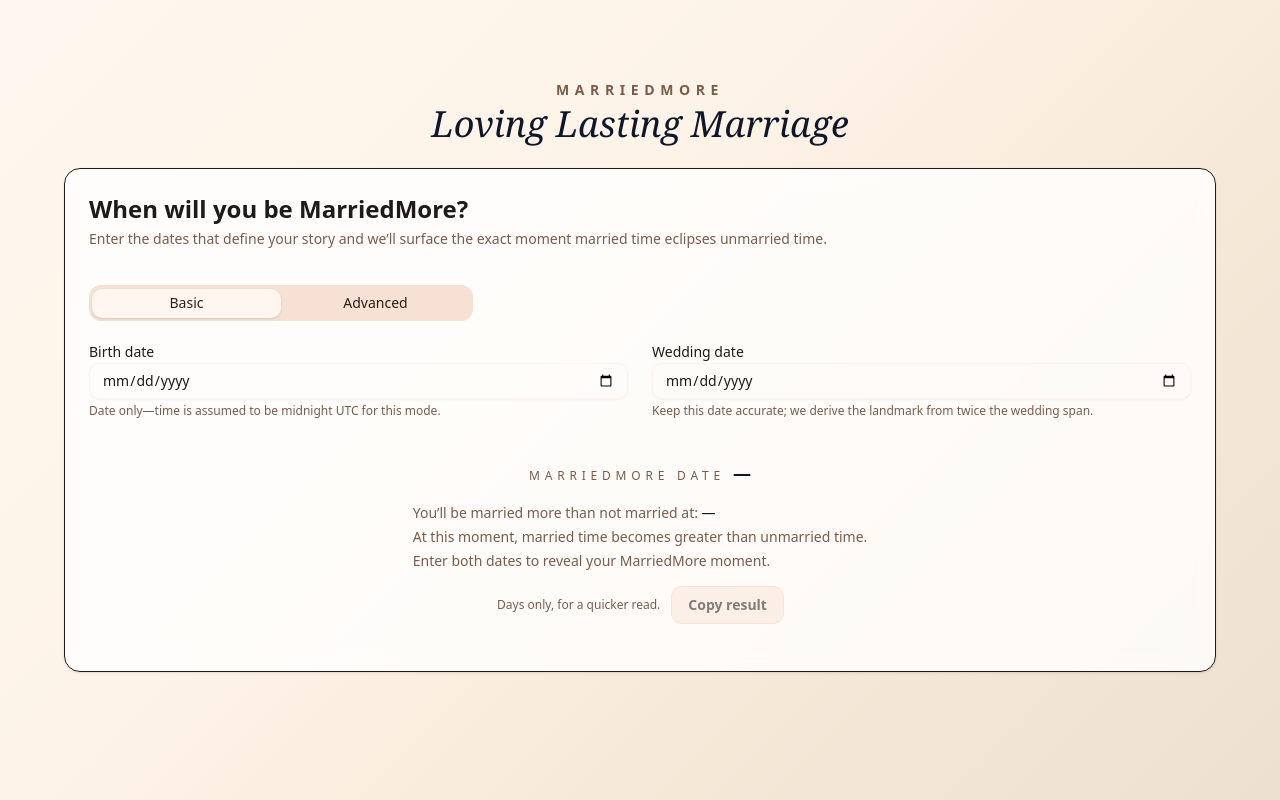
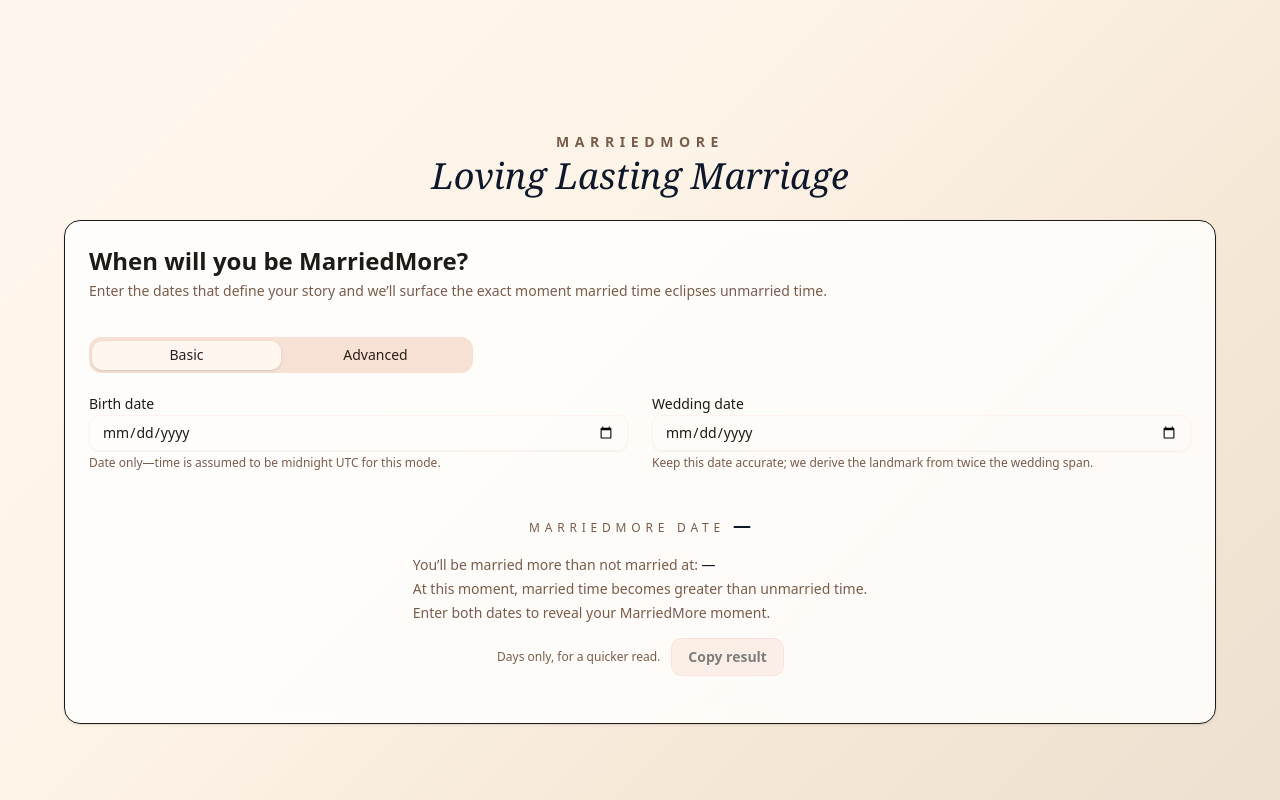
Before and after one commit to Veltrex1/MM-Calculator, a Next.js app: page / in a window 1280 px wide. Built offline with nearby package versions, Linux system fonts and the light colour scheme.

Commit message:
Update MM calculator

```diff
--- a/app/page.tsx
+++ b/app/page.tsx
@@ -333,8 +333,9 @@ export default function Home() {
   }, [ageDetail, copyDisabled, copyToClipboard, marriedMoreLabel, result]);
 
   return (
-    <main className="flex min-h-screen items-start justify-center px-6 pt-20 pb-12 lg:pb-16">
-      <div className="w-full max-w-5xl lg:max-w-6xl">
+    <main className="flex min-h-screen flex-col px-6 pt-20 pb-6 lg:pt-24 lg:pb-10">
+      <div className="flex-1 flex items-center justify-center w-full">
+        <div className="w-full max-w-5xl lg:max-w-6xl">
         <div className="mb-6 flex flex-col items-center gap-1 text-center">
           <p className="text-sm font-semibold uppercase tracking-[0.4em] text-muted-foreground">
             MarriedMore
@@ -506,6 +507,7 @@ export default function Home() {
             </div>
           </CardFooter>
         </Card>
+        </div>
       </div>
     </main>
   );
```
